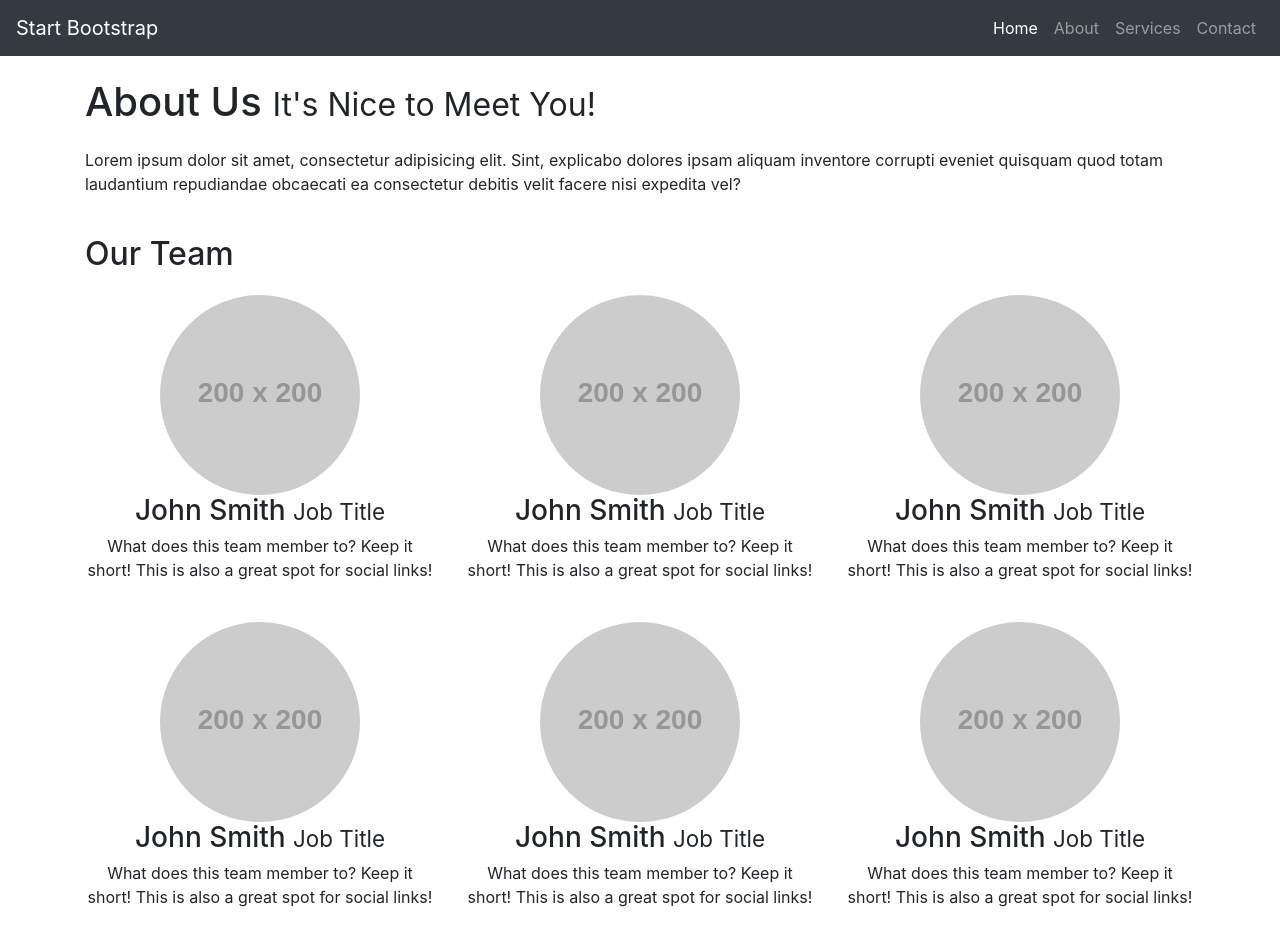
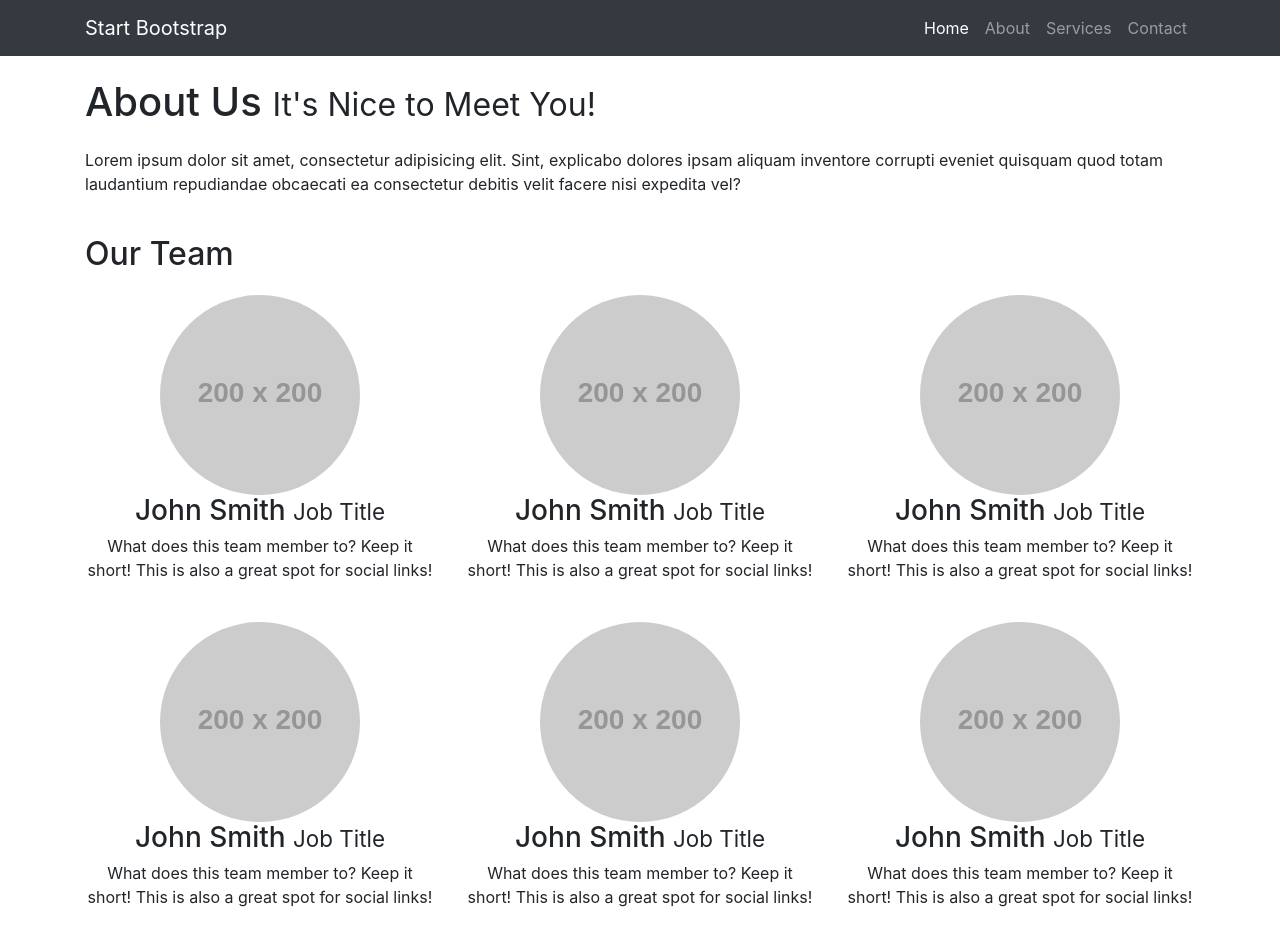
Before and after one commit to StartBootstrap/startbootstrap-round-about, a website: page index.html in a window 1280 px wide. Shown: the top 928 px of the page. Drawn offline with Linux system fonts and the light colour scheme; placeholder pictures from the web are drawn by us.

Commit message:
Wrapped nav items in a container element

```diff
--- a/index.html
+++ b/index.html
@@ -22,6 +22,7 @@
 
     <!-- Navigation -->
     <nav class="navbar navbar-expand-lg navbar-dark bg-dark fixed-top">
+      <div class="container">
         <a class="navbar-brand" href="#">Start Bootstrap</a>
         <button class="navbar-toggler" type="button" data-toggle="collapse" data-target="#navbarResponsive" aria-controls="navbarResponsive" aria-expanded="false" aria-label="Toggle navigation">
           <span class="navbar-toggler-icon"></span>
@@ -29,7 +30,9 @@
         <div class="collapse navbar-collapse" id="navbarResponsive">
           <ul class="navbar-nav ml-auto">
             <li class="nav-item active">
-                    <a class="nav-link" href="#">Home <span class="sr-only">(current)</span></a>
+              <a class="nav-link" href="#">Home
+                <span class="sr-only">(current)</span>
+              </a>
             </li>
             <li class="nav-item">
               <a class="nav-link" href="#">About</a>
@@ -42,13 +45,16 @@
             </li>
           </ul>
         </div>
+      </div>
     </nav>
 
     <!-- Page Content -->
     <div class="container">
 
       <!-- Introduction Row -->
-        <h1 class="my-4">About Us <small>It's Nice to Meet You!</small></h1>
+      <h1 class="my-4">About Us
+        <small>It's Nice to Meet You!</small>
+      </h1>
       <p>Lorem ipsum dolor sit amet, consectetur adipisicing elit. Sint, explicabo dolores ipsam aliquam inventore corrupti eveniet quisquam quod totam laudantium repudiandae obcaecati ea consectetur debitis velit facere nisi expedita vel?</p>
 
       <!-- Team Members Row -->
```
Lines whose indentation alone changed are shown as unchanged.
